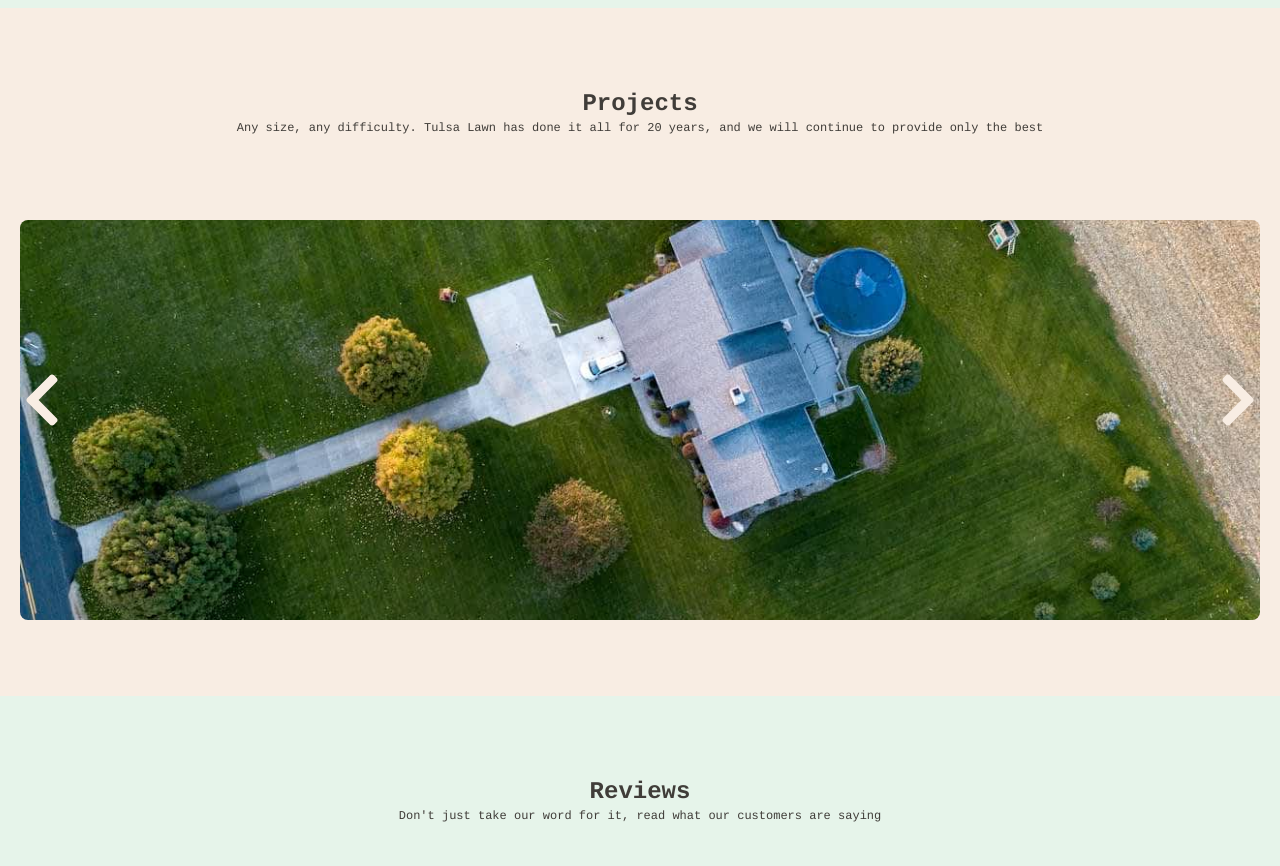
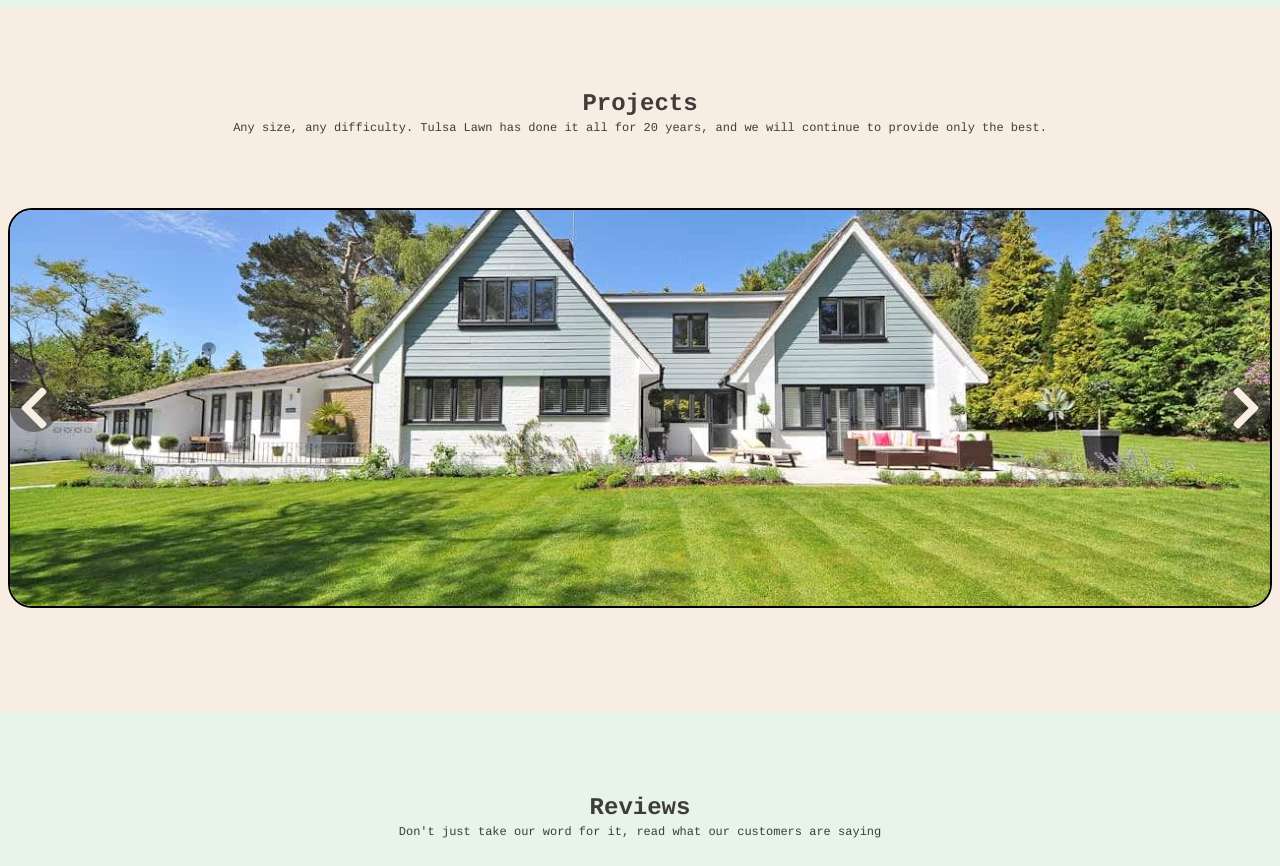
Before and after one commit to 99curtis/Tulsa-Lawn, a React (Vite) app: page / in a window 1280 px wide. Shown: the part 1940-2806 px from the top of the page. Built offline with nearby package versions, Linux system fonts and the light colour scheme; a web font is replaced by a local one.

Commit message:
adjusted all image carousels

```diff
--- a/src/Layout/CommercialLawnService.jsx
+++ b/src/Layout/CommercialLawnService.jsx
@@ -1,6 +1,6 @@
 import React, { useState } from "react";
 import { useSwipeable } from "react-swipeable";
-import LazyLoad from "react-lazy-load";
+import { FaChevronLeft, FaChevronRight } from "react-icons/fa";
 
 import LawnExample1 from "../assets/commercial1.webp";
 import LawnExample2 from "../assets/commercial2.webp";
@@ -10,62 +10,43 @@ import LawnExample5 from "../assets/commercial5.webp";
 import LawnExample6 from "../assets/commercial6.webp";
 
 import CommercialIcon from "../assets/commercial_icon.png";
-import { FaChevronLeft, FaChevronRight } from "react-icons/fa";
 
 const images = [
+  LawnExample1,
+  LawnExample2,
   LawnExample3,
-  LawnExample2,
-  LawnExample1,
   LawnExample4,
   LawnExample5,
   LawnExample6,
 ];
 
 function CommercialLawnService() {
-  const [currentImageIndex, setCurrentImageIndex] = useState(0);
+  const [currentSlide, setCurrentSlide] = useState(0);
 
   const handlers = useSwipeable({
-    onSwipedLeft: () =>
-      setCurrentImageIndex((prevIndex) => (prevIndex + 1) % images.length),
-    onSwipedRight: () =>
-      setCurrentImageIndex(
-        (prevIndex) => (prevIndex - 1 + images.length) % images.length,
-      ),
+    onSwipedLeft: () => setCurrentSlide((prev) => (prev + 1) % images.length),
+    onSwipedRight: () => setCurrentSlide((prev) => (prev - 1 + images.length) % images.length),
     preventDefaultTouchmoveEvent: true,
     trackMouse: true,
   });
 
-  const handlePrevClick = (event) => {
-    event.stopPropagation();
-    setCurrentImageIndex(
-      (prevIndex) => (prevIndex - 1 + images.length) % images.length,
-    );
-  };
-
-  const handleNextClick = (event) => {
-    event.stopPropagation();
-    setCurrentImageIndex((prevIndex) => (prevIndex + 1) % images.length);
+  const calculateOffset = () => {
+    const slideWidth = 100; // Assuming each slide takes up 100% of the carousel width
+    return `-${currentSlide * slideWidth}%`;
   };
 
   return (
     <div className="h-full overflow-hidden p-4 font-text text-text">
       <div className="flex h-[13%] items-center justify-between text-3xl font-bold">
-        <div className="h-full w-1/2 ">Commercial Lawn Care</div>
-        <div className="flex h-full w-1/2 justify-end bg-contain">
-          <img
-            src={CommercialIcon}
-            alt=""
-            className="h-[90px] w-[90px] -translate-y-3 scale-x-[-1] object-cover"
-          />
+        <div className="h-full w-1/2">Commercial Lawn Care</div>
+        <div className="flex h-full w-1/2 justify-end">
+          <img src={CommercialIcon} alt="" className="h-[90px] w-[90px] object-cover" />
         </div>
       </div>
 
-      <div className="flex h-[35%] flex-col justify-between rounded-3xl bg-secondary p-2">
+      <div className="flex h-[35%] flex-col justify-between rounded-3xl bg-background p-2 border-[1px] border-text bg-secondary">
         <div className="px-2 leading-tight">
-          Specializing in commercial lawn maintenance, we provide expert mowing,
-          precise edging, and essential fertilization to boost your business
-          facade. Our solutions keep your property looking professional and
-          immaculate, mirroring the high standards of your company.
+          Specializing in commercial lawn maintenance, we provide expert mowing, precise edging, and essential fertilization to boost your business facade. Our solutions keep your property looking professional and immaculate, mirroring the high standards of your company.
         </div>
         <div className="text-center text-xs font-bold">
           Pricing starts at $100/lot or $80/weekly
@@ -75,22 +56,16 @@ function CommercialLawnService() {
       <div className="flex h-[5%] items-end justify-center font-bold">
         past commercial projects
       </div>
-      <div className="relative flex h-1/2 w-full px-2 pb-6" {...handlers}>
-        <LazyLoad offset={100} width="100%">
-          <img
-            src={images[currentImageIndex]}
-            alt="portfolio"
-            className="h-full w-full rounded-3xl bg-center bg-no-repeat object-cover"
-          />
-        </LazyLoad>
-        <FaChevronLeft
-          onClick={handlePrevClick}
-          className="absolute left-3 top-1/2 -translate-y-1/2 cursor-pointer rounded-full text-6xl text-background"
-        />
-        <FaChevronRight
-          onClick={handleNextClick}
-          className="cursur-pointer absolute right-3 top-1/2 -translate-y-1/2 rounded-full text-6xl text-background"
-        />
+      <div className="relative flex border-2 h-[45%] border-black w-full overflow-hidden rounded-3xl" {...handlers}>
+        <div className="flex transition-transform duration-500 h-full" style={{ transform: `translateX(${calculateOffset()})` }}>
+          {images.map((image, index) => (
+            <img key={index} src={image} alt={`Commercial Lawn Service ${index + 1}`} className="h-full w-full object-cover flex-shrink-0" />
+          ))}
+        </div>
+        <FaChevronLeft onClick={() => setCurrentSlide((prev) => (prev - 1 + images.length) % images.length)}
+          className="absolute left-3 top-1/2 -translate-y-1/2 cursor-pointer rounded-full text-5xl bg-text bg-opacity-60 text-background" />
+        <FaChevronRight onClick={() => setCurrentSlide((prev) => (prev + 1) % images.length)}
+          className="absolute right-3 top-1/2 -translate-y-1/2 cursor-pointer rounded-full text-5xl bg-text bg-opacity-60 text-background" />
       </div>
     </div>
   );
--- a/src/Layout/HedgeTrimmingService.jsx
+++ b/src/Layout/HedgeTrimmingService.jsx
@@ -22,29 +22,18 @@ const images = [
 ];
 
 function HedgeTrimmingService() {
-  const [currentImageIndex, setCurrentImageIndex] = useState(0);
+  const [currentSlide, setCurrentSlide] = useState(0);
 
   const handlers = useSwipeable({
-    onSwipedLeft: () =>
-      setCurrentImageIndex((prevIndex) => (prevIndex + 1) % images.length),
-    onSwipedRight: () =>
-      setCurrentImageIndex(
-        (prevIndex) => (prevIndex - 1 + images.length) % images.length,
-      ),
+    onSwipedLeft: () => setCurrentSlide((prev) => (prev + 1) % images.length),
+    onSwipedRight: () => setCurrentSlide((prev) => (prev - 1 + images.length) % images.length),
     preventDefaultTouchmoveEvent: true,
     trackMouse: true,
   });
 
-  const handlePrevClick = (event) => {
-    event.stopPropagation();
-    setCurrentImageIndex(
-      (prevIndex) => (prevIndex - 1 + images.length) % images.length,
-    );
-  };
-
-  const handleNextClick = (event) => {
-    event.stopPropagation();
-    setCurrentImageIndex((prevIndex) => (prevIndex + 1) % images.length);
+  const calculateOffset = () => {
+    const slideWidth = 100; // Assuming each slide takes up 100% of the carousel width
+    return `-${currentSlide * slideWidth}%`;
   };
 
   return (
@@ -64,7 +53,7 @@ function HedgeTrimmingService() {
         </div>
       </div>
 
-      <div className="flex h-[35%] flex-col justify-between rounded-3xl bg-background p-2">
+      <div className="flex h-[35%] flex-col justify-between rounded-3xl bg-background p-2 border-[1px] border-text">
         <div className="px-2 leading-tight">
           Our hedge trimming services offer precision and detail, sculpting your
           hedges to perfection. We enhance your landscape's natural beauty,
@@ -78,21 +67,25 @@ function HedgeTrimmingService() {
       <div className="flex h-[5%] items-end justify-center font-bold">
         past hedge trimming projects
       </div>
-      <div className="relative flex h-1/2 w-full px-2 pb-6" {...handlers}>
-        <LazyLoad offset={100} width="100%">
-          <img
-            src={images[currentImageIndex]}
-            alt="portfolio"
-            className="h-full w-full rounded-3xl bg-center bg-no-repeat object-cover"
-          />
-        </LazyLoad>
+      <div className="relative flex border-2 h-[45%] border-black w-full overflow-hidden rounded-3xl" {...handlers}>
+        <div className="flex transition-transform duration-500 h-full" style={{ transform: `translateX(${calculateOffset()})` }}>
+          {images.map((image, index) => (
+            <img
+              key={index}
+              src={image}
+              alt={`Hedge Trimming ${index + 1}`}
+              className="h-full w-full object-cover flex-shrink-0" // Ensure images fill the div and are shown side by side
+              style={{ width: '100vw' }} // Adjust as needed to fit your design
+            />
+          ))}
+        </div>
         <FaChevronLeft
-          onClick={handlePrevClick}
-          className="absolute left-3 top-1/2 -translate-y-1/2 cursor-pointer rounded-full text-6xl text-background"
+          onClick={() => setCurrentSlide((prev) => (prev - 1 + images.length) % images.length)}
+          className="absolute top-1/2 -translate-y-1/2 cursor-pointer rounded-full text-5xl bg-text bg-opacity-60 text-background"
         />
         <FaChevronRight
-          onClick={handleNextClick}
-          className="cursur-pointer absolute right-3 top-1/2 -translate-y-1/2 rounded-full text-6xl text-background"
+          onClick={() => setCurrentSlide((prev) => (prev + 1) % images.length)}
+          className="absolute right-0 top-1/2 -translate-y-1/2 cursor-pointer rounded-full text-5xl bg-text bg-opacity-60 text-background"
         />
       </div>
     </div>
--- a/src/Layout/LeafRemovalService.jsx
+++ b/src/Layout/LeafRemovalService.jsx
@@ -1,6 +1,6 @@
 import React, { useState } from "react";
 import { useSwipeable } from "react-swipeable";
-import LazyLoad from "react-lazy-load";
+import { FaChevronLeft, FaChevronRight } from "react-icons/fa";
 
 import LawnExample1 from "../assets/leafremoval3.webp";
 import LawnExample2 from "../assets/leafremoval2.webp";
@@ -10,91 +10,71 @@ import LawnExample5 from "../assets/leafremoval5.webp";
 import LawnExample6 from "../assets/leafremoval6.webp";
 
 import LeafIcon from "../assets/leafremoval_icon.png";
-import { FaChevronLeft, FaChevronRight } from "react-icons/fa";
 
 const images = [
+  LawnExample1,
+  LawnExample2,
   LawnExample3,
-  LawnExample2,
-  LawnExample1,
   LawnExample4,
   LawnExample5,
   LawnExample6,
 ];
 
 function LeafRemovalService() {
-  const [currentImageIndex, setCurrentImageIndex] = useState(0);
+  const [currentSlide, setCurrentSlide] = useState(0);
 
   const handlers = useSwipeable({
-    onSwipedLeft: () =>
-      setCurrentImageIndex((prevIndex) => (prevIndex + 1) % images.length),
-    onSwipedRight: () =>
-      setCurrentImageIndex(
-        (prevIndex) => (prevIndex - 1 + images.length) % images.length,
-      ),
+    onSwipedLeft: () => setCurrentSlide((prev) => (prev + 1) % images.length),
+    onSwipedRight: () => setCurrentSlide((prev) => (prev - 1 + images.length) % images.length),
     preventDefaultTouchmoveEvent: true,
     trackMouse: true,
   });
 
-  const handlePrevClick = (event) => {
-    event.stopPropagation();
-    setCurrentImageIndex(
-      (prevIndex) => (prevIndex - 1 + images.length) % images.length,
-    );
-  };
-
-  const handleNextClick = (event) => {
-    event.stopPropagation();
-    setCurrentImageIndex((prevIndex) => (prevIndex + 1) % images.length);
+  const calculateOffset = () => {
+    const slideWidth = 100; // Assuming each slide takes up 100% of the carousel width
+    return `-${currentSlide * slideWidth}%`;
   };
 
   return (
     <div className="h-full overflow-hidden p-4 font-text text-text">
+      {/* Header and Icon */}
       <div className="flex h-[13%] items-center justify-between text-3xl font-bold">
-        <div className="h-full w-1/2 ">
+        <div className="h-full w-1/2">
           Leaf
           <br />
           Removal
         </div>
         <div className="flex h-full w-1/2 justify-end bg-contain">
-          <img
-            src={LeafIcon}
-            alt=""
-            className="h-[90px] w-[90px] -translate-y-2 scale-x-[-1] bg-cover"
-          />
+          <img src={LeafIcon} alt="" className="h-[90px] w-[90px] -translate-y-2 scale-x-[-1] object-cover" />
         </div>
       </div>
 
-      <div className="flex h-[35%] flex-col justify-between rounded-3xl bg-secondary p-2">
-        <div className="text- px-2 leading-tight">
-          Efficiently clear your outdoor spaces of leaf clutter with our leaf
-          removal service. Our fast and thorough approach enhances your lawn's
-          beauty and health, ensuring a pristine environment for you and your
-          guests.
+      {/* Service Description */}
+      <div className="flex h-[35%] flex-col justify-between rounded-3xl bg-background p-2 border-[1px] border-text bg-secondary">
+        <div className="px-2 leading-tight">
+          Efficiently clear your outdoor spaces of leaf clutter with our leaf removal service. Our fast and thorough approach enhances your lawn's beauty and health, ensuring a pristine environment for you and your guests.
         </div>
         <div className="text-center text-xs font-bold">
           Pricing starts at $50/yard or $150/lot
         </div>
       </div>
 
+      {/* Projects Header */}
       <div className="flex h-[5%] items-end justify-center font-bold">
         past leaf removal projects
       </div>
-      <div className="relative flex h-1/2 w-full px-2 pb-6" {...handlers}>
-        <LazyLoad offset={100} width="100%" height="100%" threshold={0.95}>
-          <img
-            src={images[currentImageIndex]}
-            alt="portfolio"
-            className="h-full w-full rounded-3xl bg-center bg-no-repeat object-cover"
-          />
-        </LazyLoad>
-        <FaChevronLeft
-          onClick={handlePrevClick}
-          className="absolute left-3 top-1/2 -translate-y-1/2 cursor-pointer rounded-full text-6xl text-background"
-        />
-        <FaChevronRight
-          onClick={handleNextClick}
-          className="cursur-pointer absolute right-3 top-1/2 -translate-y-1/2 rounded-full text-6xl text-background"
-        />
+
+      {/* Image Carousel */}
+      <div className="relative flex border-2 h-[45%] border-black w-full overflow-hidden rounded-3xl" {...handlers}>
+        <div className="flex transition-transform duration-500 h-full" style={{ transform: `translateX(${calculateOffset()})` }}>
+          {images.map((image, index) => (
+            <img key={index} src={image} alt={`Leaf Removal ${index + 1}`} className="h-full w-full object-cover flex-shrink-0" />
+          ))}
+        </div>
+        <FaChevronLeft onClick={() => setCurrentSlide((prev) => (prev - 1 + images.length) % images.length)}
+          className="absolute top-1/2 -translate-y-1/2 cursor-pointer rounded-full text-5xl bg-text bg-opacity-60 text-background" />
+        <FaChevronRight onClick={() => setCurrentSlide((prev) => (prev + 1) % images.length)}
+          className="absolute right-0 top-1/2 -translate-y-1/2 cursor-pointer rounded-full text-5xl bg-text bg-opacity-60 text-background" />
       </div>
     </div>
   );
--- a/src/Layout/Projects.jsx
+++ b/src/Layout/Projects.jsx
@@ -1,7 +1,5 @@
 import React, { useState } from "react";
 import { useSwipeable } from "react-swipeable";
-import LazyLoad from "react-lazy-load";
-
 import { FaChevronLeft, FaChevronRight } from "react-icons/fa";
 
 import LawnExample1 from "../assets/LawnExample1@2x.jpg";
@@ -15,12 +13,11 @@ import LawnExample8 from "../assets/LawnExample8@2x.jpg";
 import LawnExample9 from "../assets/LawnExample9@2x.jpg";
 import LawnExample10 from "../assets/LawnExample10@2x.jpg";
 
-
 function Portfolio() {
   const images = [
+    LawnExample1,
+    LawnExample2,
     LawnExample3,
-    LawnExample2,
-    LawnExample1,
     LawnExample4,
     LawnExample5,
     LawnExample6,
@@ -29,29 +26,18 @@ function Portfolio() {
     LawnExample9,
     LawnExample10,
   ];
-  const [currentImageIndex, setCurrentImageIndex] = useState(0);
+  const [currentSlide, setCurrentSlide] = useState(0);
 
   const handlers = useSwipeable({
-    onSwipedLeft: () =>
-      setCurrentImageIndex((prevIndex) => (prevIndex + 1) % images.length),
-    onSwipedRight: () =>
-      setCurrentImageIndex(
-        (prevIndex) => (prevIndex - 1 + images.length) % images.length,
-      ),
+    onSwipedLeft: () => setCurrentSlide((prev) => (prev + 1) % images.length),
+    onSwipedRight: () => setCurrentSlide((prev) => (prev - 1 + images.length) % images.length),
     preventDefaultTouchmoveEvent: true,
     trackMouse: true,
   });
 
-  const handlePrevClick = (event) => {
-    event.stopPropagation();
-    setCurrentImageIndex(
-      (prevIndex) => (prevIndex - 1 + images.length) % images.length,
-    );
-  };
-
-  const handleNextClick = (event) => {
-    event.stopPropagation();
-    setCurrentImageIndex((prevIndex) => (prevIndex + 1) % images.length);
+  const calculateOffset = () => {
+    const slideWidth = 100; // Assuming each slide takes up 100% of the carousel width
+    return `-${currentSlide * slideWidth}%`;
   };
 
   return (
@@ -60,25 +46,30 @@ function Portfolio() {
         <div className="text-center text-2xl font-bold">Projects</div>
         <div className="mb-10 text-center text-xs">
           Any size, any difficulty. Tulsa Lawn has done it all for 20 years, and
-          we will continue to provide only the best
+          we will continue to provide only the best.
         </div>
       </div>
-      <div className="relative flex h-[400px] w-full p-5" {...handlers}>
-        <LazyLoad offset={100} height={400} width="100%">
-          <img
-            src={images[currentImageIndex]}
-            alt="portfolio"
-            className="h-full w-full rounded-lg object-cover"
-          />
-        </LazyLoad>
+      <div className="m-2">
+      <div className="relative flex h-[400px] w-full overflow-hidden border-2 border-black rounded-3xl" {...handlers}>
+        <div className="flex h-full w-full transition-transform duration-500" style={{ transform: `translateX(${calculateOffset()})` }}>
+          {images.map((image, index) => (
+            <img
+              key={index}
+              src={image}
+              alt={`Slide ${index + 1}`}
+              className="min-w-full h-full object-cover flex-shrink-0"
+            />
+          ))}
+        </div>
         <FaChevronLeft
-          onClick={handlePrevClick}
-          className="absolute left-3 top-1/2 -translate-y-1/2 cursor-pointer rounded-full text-6xl text-background"
+          onClick={() => setCurrentSlide((prev) => (prev - 1 + images.length) % images.length)}
+          className="absolute top-1/2 -translate-y-1/2 cursor-pointer rounded-full text-5xl bg-text bg-opacity-60 text-background"
         />
         <FaChevronRight
-          onClick={handleNextClick}
-          className="cursur-pointer absolute right-3 top-1/2 -translate-y-1/2 rounded-full text-6xl text-background"
+          onClick={() => setCurrentSlide((prev) => (prev + 1) % images.length)}
+          className="absolute right-0 top-1/2 -translate-y-1/2 cursor-pointer rounded-full text-5xl bg-text bg-opacity-60 text-background"
         />
+      </div>
       </div>
       <div className="h-24"></div>
     </>
--- a/src/Layout/ResidentialLawnService.jsx
+++ b/src/Layout/ResidentialLawnService.jsx
@@ -1,6 +1,6 @@
 import React, { useState } from "react";
 import { useSwipeable } from "react-swipeable";
-import LazyLoad from "react-lazy-load";
+import { FaChevronLeft, FaChevronRight } from "react-icons/fa";
 
 import LawnExample1 from "../assets/residential5.webp";
 import LawnExample2 from "../assets/residential2.webp";
@@ -10,62 +10,43 @@ import LawnExample5 from "../assets/residential1.webp";
 import LawnExample6 from "../assets/residential6.webp";
 
 import ResidentialIcon from "../assets/residential_icon.png";
-import { FaChevronLeft, FaChevronRight } from "react-icons/fa";
 
 const images = [
+  LawnExample1,
+  LawnExample2,
   LawnExample3,
-  LawnExample2,
-  LawnExample1,
   LawnExample4,
   LawnExample5,
   LawnExample6,
 ];
 
 function ResidentialLawnService() {
-  const [currentImageIndex, setCurrentImageIndex] = useState(0);
+  const [currentSlide, setCurrentSlide] = useState(0);
 
   const handlers = useSwipeable({
-    onSwipedLeft: () =>
-      setCurrentImageIndex((prevIndex) => (prevIndex + 1) % images.length),
-    onSwipedRight: () =>
-      setCurrentImageIndex(
-        (prevIndex) => (prevIndex - 1 + images.length) % images.length,
-      ),
+    onSwipedLeft: () => setCurrentSlide((prev) => (prev + 1) % images.length),
+    onSwipedRight: () => setCurrentSlide((prev) => (prev - 1 + images.length) % images.length),
     preventDefaultTouchmoveEvent: true,
     trackMouse: true,
   });
 
-  const handlePrevClick = (event) => {
-    event.stopPropagation();
-    setCurrentImageIndex(
-      (prevIndex) => (prevIndex - 1 + images.length) % images.length,
-    );
-  };
-
-  const handleNextClick = (event) => {
-    event.stopPropagation();
-    setCurrentImageIndex((prevIndex) => (prevIndex + 1) % images.length);
+  const calculateOffset = () => {
+    const slideWidth = 100; // Assuming each slide takes up 100% of the carousel width
+    return `-${currentSlide * slideWidth}%`;
   };
 
   return (
     <div className="h-full overflow-hidden p-4 font-text text-text">
       <div className="flex h-[13%] items-center justify-between text-3xl font-bold">
         <div className="h-full w-1/2">Residential Lawn Care</div>
-        <div className="flex h-full w-1/2 justify-end bg-contain">
-          <img
-            src={ResidentialIcon}
-            alt=""
-            className="h-[90px] w-[90px] -translate-y-3 scale-x-[-1] object-cover"
-          />
+        <div className="flex h-full w-1/2 justify-end">
+          <img src={ResidentialIcon} alt="" className="h-[90px] w-[90px] object-cover" />
         </div>
       </div>
 
-      <div className="flex h-[35%] flex-col justify-between rounded-3xl bg-background p-2">
+      <div className="flex h-[35%] flex-col justify-between rounded-3xl bg-background p-2 border-[1px] border-text">
         <div className="px-2 leading-tight">
-          Our residential lawn care excels in delivering detailed mowing,
-          precise edging, and targeted fertilization, ensuring your garden
-          remains lush and vibrant. With our specialized attention, we transform
-          your outdoor area into a cherished, healthy retreat that stands out.
+          Our residential lawn care excels in delivering detailed mowing, precise edging, and targeted fertilization, ensuring your garden remains lush and vibrant. With our specialized attention, we transform your outdoor area into a cherished, healthy retreat that stands out.
         </div>
         <div className="text-center text-xs font-bold">
           Pricing starts at $40/yard or $30/weekly
@@ -75,22 +56,16 @@ function ResidentialLawnService() {
       <div className="flex h-[5%] items-end justify-center font-bold">
         past residential projects
       </div>
-      <div className="relative flex h-1/2 w-full px-2 pb-6" {...handlers}>
-        <LazyLoad offset={100} width="100%">
-          <img
-            src={images[currentImageIndex]}
-            alt="portfolio"
-            className="h-full w-full rounded-3xl bg-center bg-no-repeat object-cover"
-          />
-        </LazyLoad>
-        <FaChevronLeft
-          onClick={handlePrevClick}
-          className="absolute left-3 top-1/2 -translate-y-1/2 cursor-pointer rounded-full text-6xl text-background"
-        />
-        <FaChevronRight
-          onClick={handleNextClick}
-          className="cursur-pointer absolute right-3 top-1/2 -translate-y-1/2 rounded-full text-6xl text-background"
-        />
+      <div className="relative flex border-2 h-[45%] border-black w-full overflow-hidden rounded-3xl" {...handlers}>
+        <div className="flex transition-transform duration-500 h-full" style={{ transform: `translateX(${calculateOffset()})` }}>
+          {images.map((image, index) => (
+            <img key={index} src={image} alt={`Residential Lawn Service ${index + 1}`} className="h-full w-full object-cover flex-shrink-0" />
+          ))}
+        </div>
+        <FaChevronLeft onClick={() => setCurrentSlide((prev) => (prev - 1 + images.length) % images.length)}
+          className="absolute left-3 top-1/2 -translate-y-1/2 cursor-pointer rounded-full text-5xl bg-text bg-opacity-60 text-background" />
+        <FaChevronRight onClick={() => setCurrentSlide((prev) => (prev + 1) % images.length)}
+          className="absolute right-3 top-1/2 -translate-y-1/2 cursor-pointer rounded-full text-5xl bg-text bg-opacity-60 text-background" />
       </div>
     </div>
   );
```
